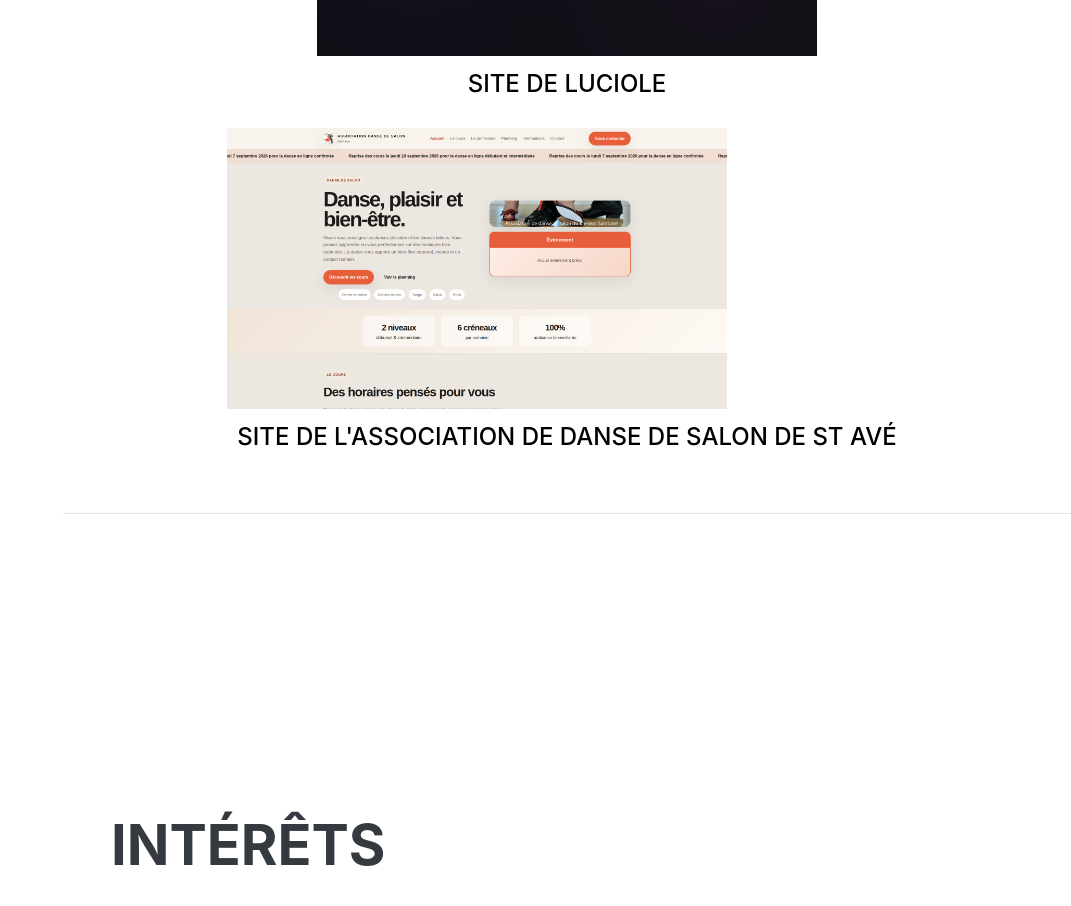
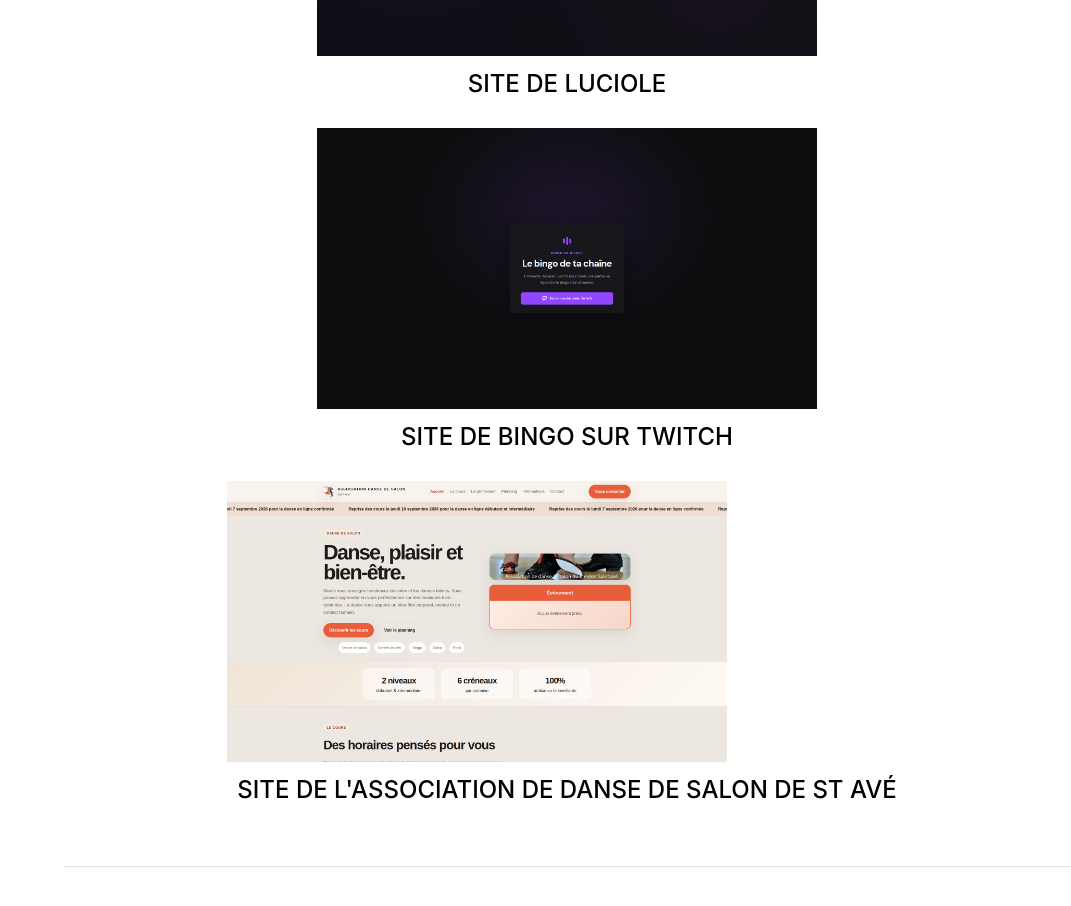
Before and after one commit to rhumaine/romaindemay, a React (Create React App) app: page / in a window 1280 px wide. Shown: the part 5180-6086 px from the top of the page, without its empty margins (209-1280 px from the left). Built offline with nearby package versions, Linux system fonts and the light colour scheme; the HTML template or start-up script is replaced by a standard one; a web font is replaced by a local one.

Commit message:
ajout bingo

```diff
--- a/src/components/SectionReaperso.js
+++ b/src/components/SectionReaperso.js
@@ -1,5 +1,6 @@
 import React from 'react';
 import luciole from '../img/luciole.png';
+import lulubingo from '../img/lulubingo.png';
 import dansedesalon from '../img/dansedesalon.png';
 
 function SectionReaperso() {
@@ -12,6 +13,12 @@ function SectionReaperso() {
                         <a href="https://luciole.vercel.app/" target="_blank" rel="noreferrer">
                             <img src={luciole} alt="Aperçu du site luciole" />
                             <p className="subheading text-center">Site de Luciole</p>
+                        </a>
+                    </div>
+                    <div>
+                        <a href="https://lulubingo.vercel.app/" target="_blank" rel="noreferrer">
+                            <img src={lulubingo} alt="Aperçu du site de bingo sur twitch" />
+                            <p className="text-center subheading">Site de bingo sur twitch</p>
                         </a>
                     </div>
                     <div>
```
Also changed, not shown: src/img/lulubingo.png (added). Lines whose indentation alone changed are shown as unchanged.
